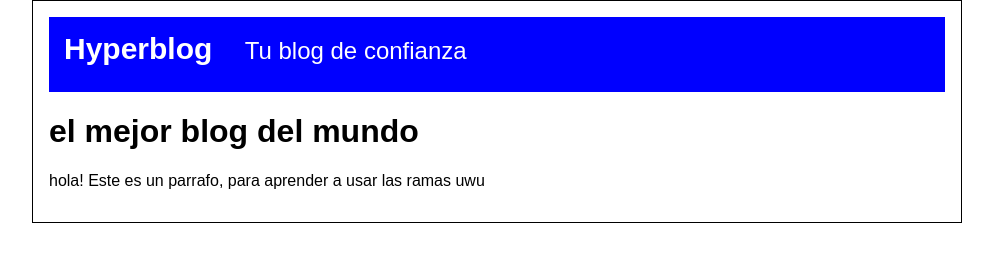
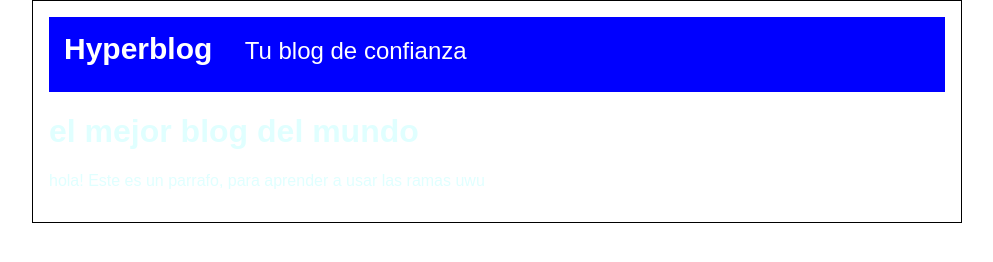
Before and after one commit to wildchamo/hyperblog, a plain HTML site: page index.html in a window 1280 px wide. Shown: the whole page, without its empty margins (143-1136 px from the left). Drawn offline with Linux system fonts and the light colour scheme.

Commit message:
cambiamos el color

```diff
--- a/style.css
+++ b/style.css
@@ -5,6 +5,7 @@ body{
     font-size: 16px;
     margin: 0%;
     padding: 0%;
+    color: lightcyan;
 }
 
 .container{
```
